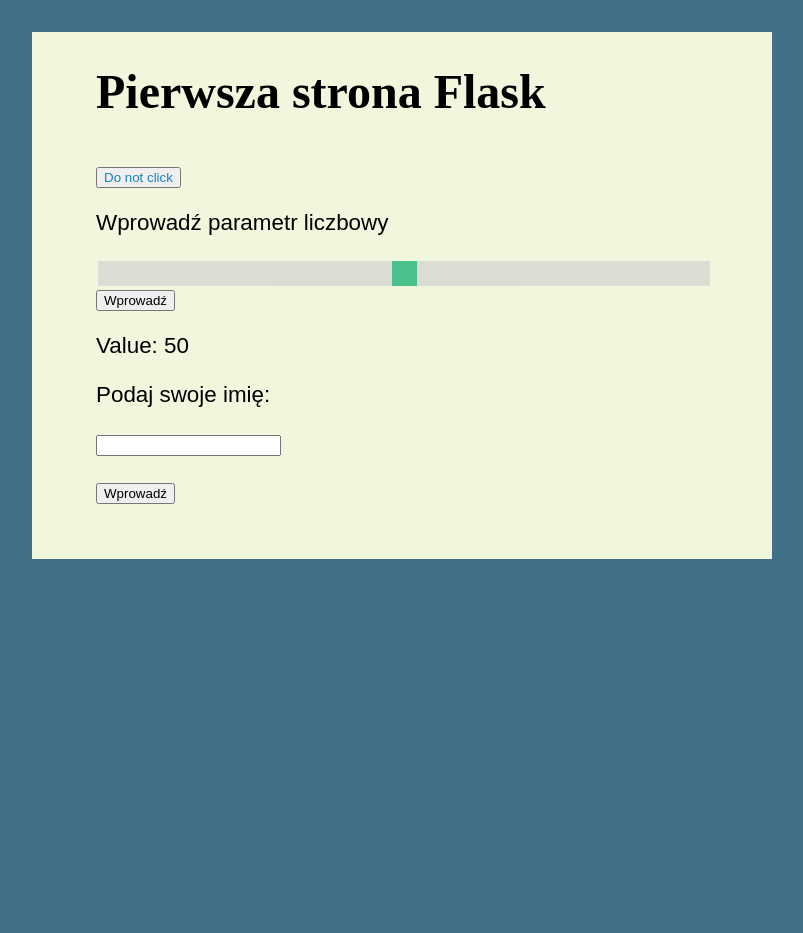
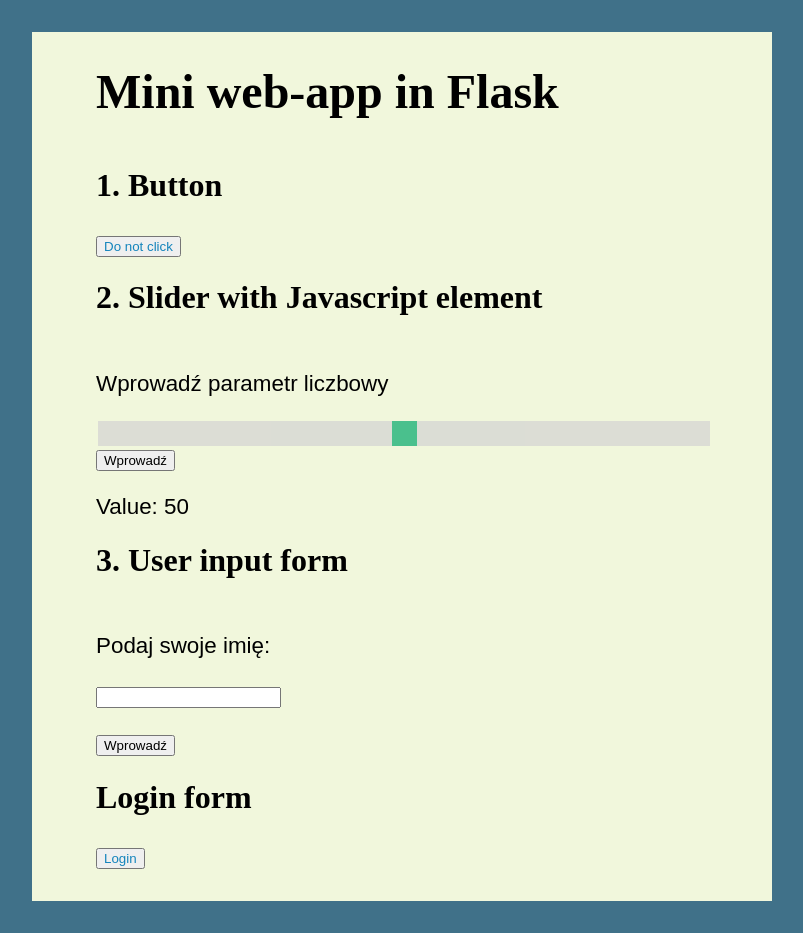
Before and after one commit to mmorzywolek/flask-app, a Flask app: page / in a window 1280 px wide. Shown: the whole page, without its empty margins (238-1041 px from the left). Before the commit the page ends 559 px from the top, so only its background shows below. Run offline with Flask 2, Linux system fonts and the light colour scheme.

Commit message:
Dodana formatka pod "format"

```diff
--- a/app.py
+++ b/app.py
@@ -1,5 +1,4 @@
 from flask import Flask, render_template, request
-
 
 app = Flask(__name__)
 
@@ -9,24 +8,38 @@ def index():
     return render_template('index.html')
 
 
-@app.route('/my-link/')
+@app.route('/my-link')
 def my_link():
     print('I got clicked!')
-
     return "You did it, you son of a cow!"
 
 
-@app.route("/test", methods=["POST"])
+@app.route('/test', methods=["POST"])
 def test():
     slider = request.form["slider"]
     return f"{slider} to zadany parametr"
 
 
-@app.route("/login", methods=["POST"])
+@app.route('/login', methods=["POST"])
 def login():
     user = request.form['nm']
     return f"{user} to Twoja nazwa użytkownika"
 
 
+@app.route('/form')
+def form():
+    return render_template('form.html')
+
+
+@app.route('/data', methods=['POST', 'GET'])
+def data():
+    if request.method == 'GET':
+        return f"The URL /data is accessed directly. Try going to '/form.html' to submit form.html"
+    if request.method == 'POST':
+        form_data = request.form
+        return render_template('data.html', form=form_data)
+
+
+
 if __name__ == '__main__':
     app.run(debug=True)
--- a/templates/index.html
+++ b/templates/index.html
@@ -3,9 +3,14 @@
 {% block body %}
 
 
-<head><title>Test</title>
-        <h1>Pierwsza strona Flask</h1>
-            <button> <a href="/my-link/">Do not click</a></button>
+<head><title>Testowa aplikacja do nauki</title>
+        <h1>Mini web-app in Flask</h1>
+            <h2>1. Button</h2>
+            <button>
+                <a href="{{ url_for('my_link') }}">Do not click</a>
+            </button>
+    <p></p>
+            <h2>2. Slider with Javascript element</h2>
             <div id="slidecontainer">
                 <p>Wprowadź parametr liczbowy</p>
                 <form method="POST" action="test">
@@ -23,17 +28,16 @@ slider.oninput = function() {
   output.innerHTML = this.value;
 }
 </script>
-
-</body>
-</html>
+            <h2>3. User input form</h2>
             <p>Podaj swoje imię:</p>
                 <form method ="post" action="login">
                     <p><input type = "text" name = "nm" /></p>
                     <p><input type = "submit" value = "Wprowadź" /></p>
                 </form>
-
-
-</body>
+    <h2>Login form</h2>
+            <button> <a href="{{ url_for('form') }}">Login</a></button>
+</head>
+</html>
 
 
 {% endblock %}
```
